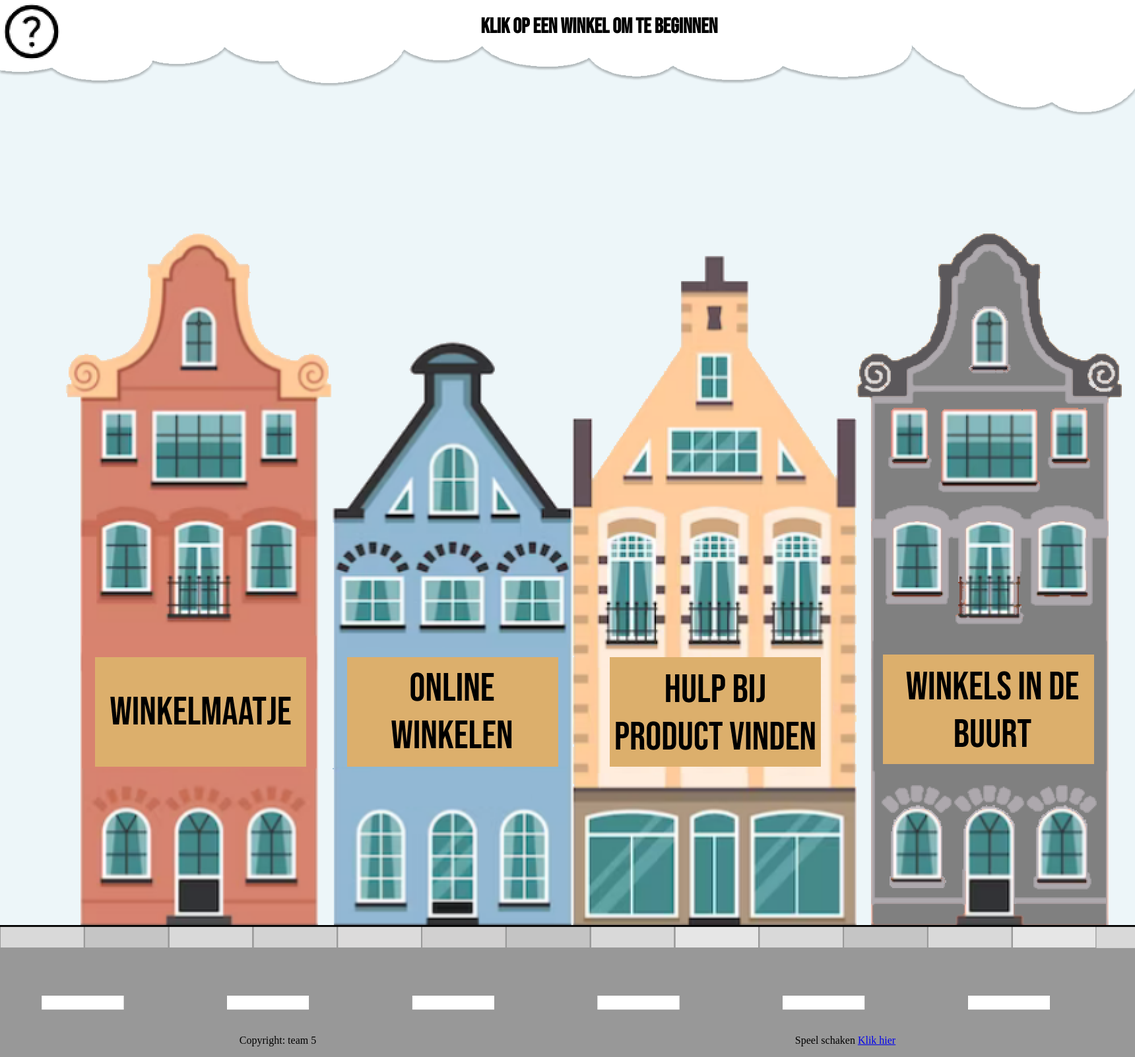
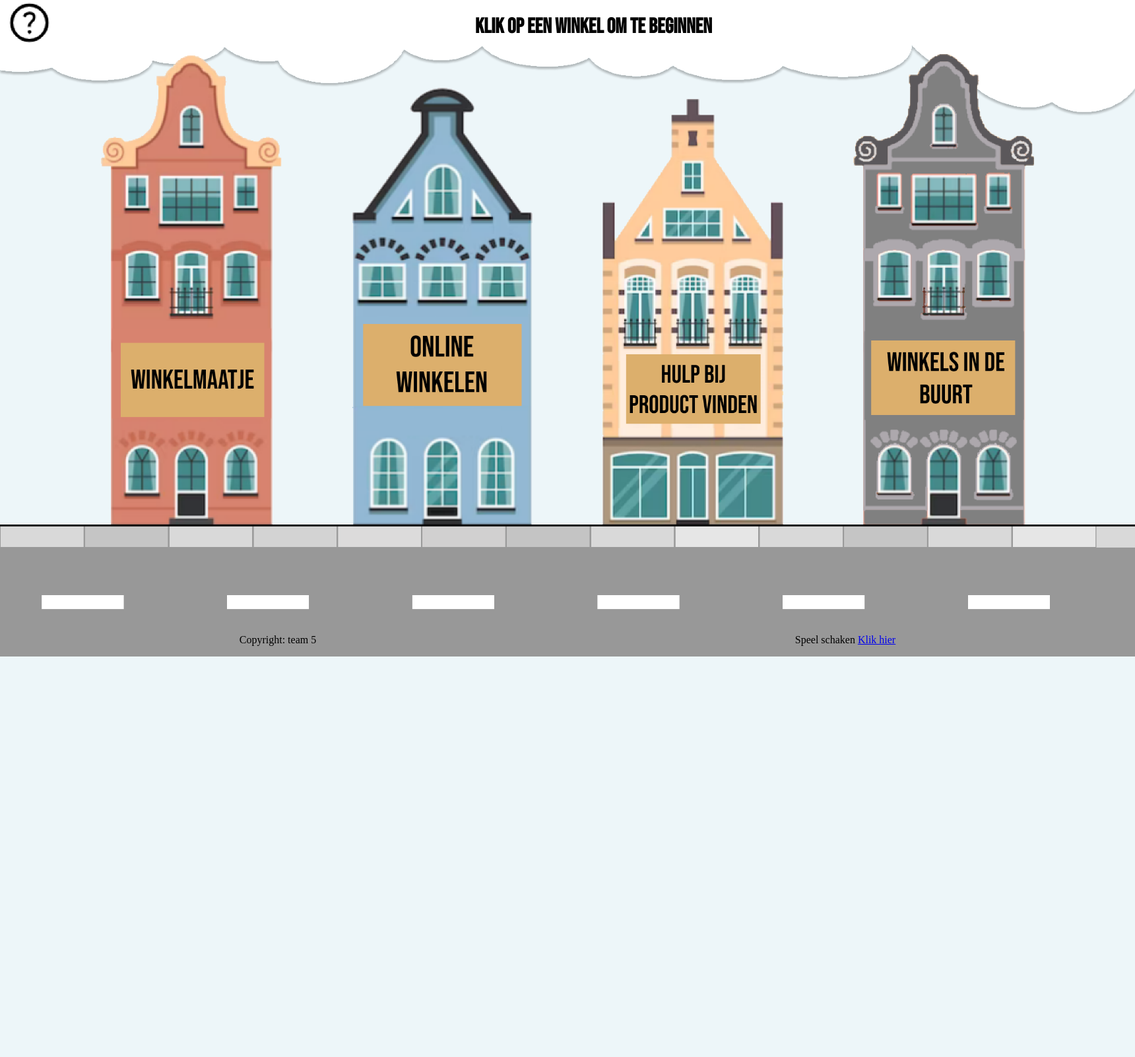
Before and after one commit to Moonsolos/Team-5, a PHP site: page / in a window 1720 px wide. Shown: the whole page at 66% size. After the commit the page ends 995 px from the top, so only its background shows below. Run offline with PHP 8.4, Linux system fonts and the light colour scheme.

Commit message:
homepage finished

```diff
--- a/css/style.css
+++ b/css/style.css
@@ -12,8 +12,10 @@ body {
     font-family: 'Bebas Neue', cursive;
 }
 
-#container {
-    width: 100vw;
+.questionMark {
+    margin-left: 10px;
+    width: 4%;
+    height: 4%;
 }
 
 header {
@@ -24,17 +26,19 @@ header {
 .winkels {
     display: flex;
     align-items: flex-end;
+    justify-content: space-around;
     width: 100%;
     height: 100%;
 }
 
 main {
-    margin: 15% 100px 0;
+    margin: 0 100px 0;
 }
 
 .winkel-image {
-    height: 50%;
-    width: 50%;
+    display: flex;
+    justify-content: space-between;
+    width: 18%;
 }
 
 footer {
--- a/index.html
+++ b/index.html
@@ -12,7 +12,7 @@
 
 <div id="container">
     <header>
-        <img src="img/questionMarkIcon.png" alt="help icon">
+        <img class= "questionMark" src="img/questionMarkIcon.png" alt="help icon">
         <h1 class="title">Klik op een winkel om te beginnen</h1>
         <h1></h1>
     </header>
```
